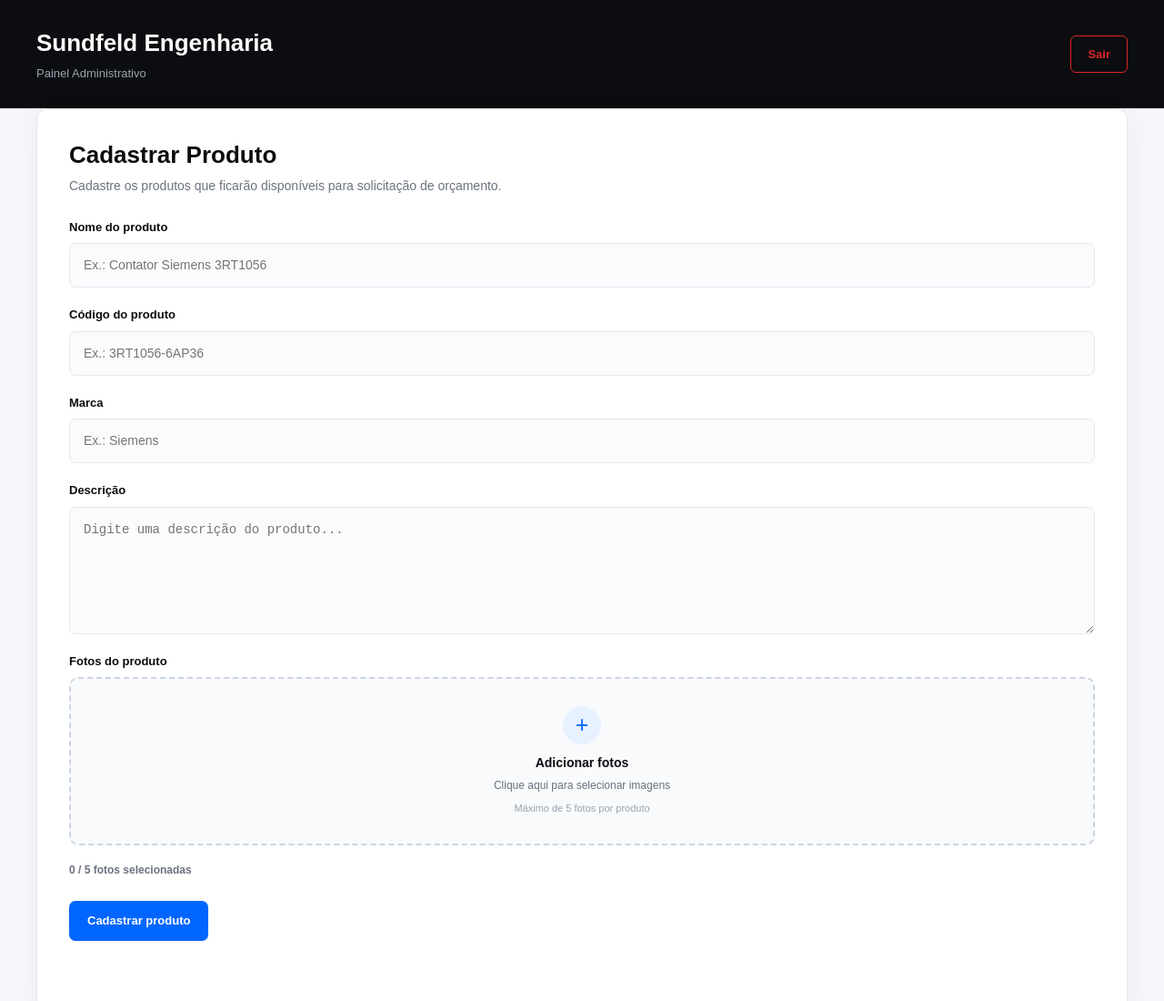
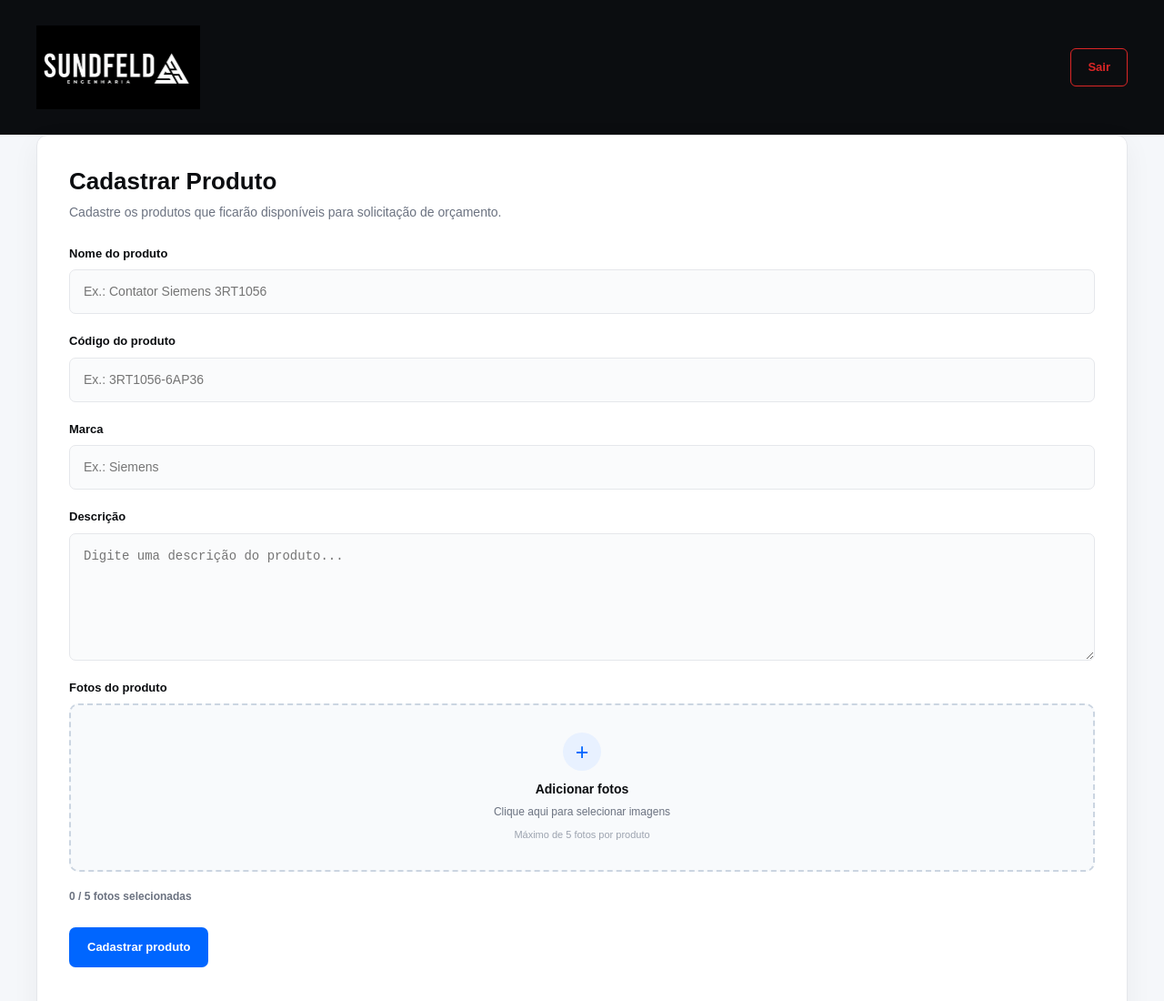
Before and after one commit to Nogs011/SundfeldEngenharia, a website: page public/admin.html in a window 1280 px wide. Shown: the top 1100 px of the page at 91% size. Drawn offline with Linux system fonts and the light colour scheme; no server answers.

Commit message:
Foto nova

```diff
--- a/public/admin.html
+++ b/public/admin.html
@@ -11,6 +11,8 @@
     >
 
     <title>Administração - Sundfeld Engenharia</title>
+
+    <link rel="icon" type="image/png" href="/images/Logo_mini.png">
 
     <link
         rel="stylesheet"
@@ -40,15 +42,9 @@
 
     <div class="container admin-header-content">
 
-        <div>
-            <h1>
-                Sundfeld Engenharia
-            </h1>
-
-            <p>
-                Painel Administrativo
-            </p>
-        </div>
+        <a href="/" class="logo">
+                <img src="/images/Logo_branca.jpg" alt="Sundfeld Engenharia">
+        </a>
 
         <button
             type="button"
```
Also changed, not shown: public/login.html (+3 -0 lines), public/orcamento.html (+3 -0 lines), public/produto.html (+2 -0 lines), public/produtos.html (+2 -0 lines), public/images/Logo_branca.jpg (added).
